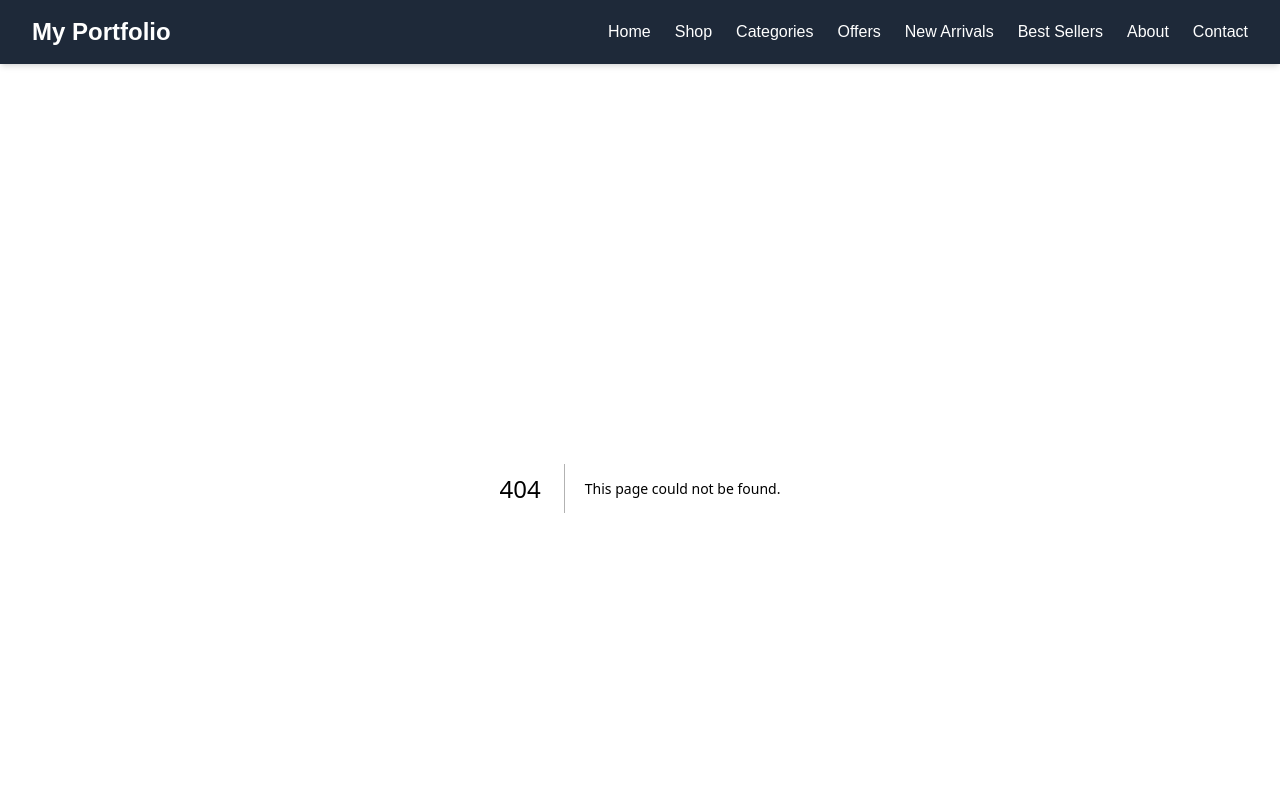
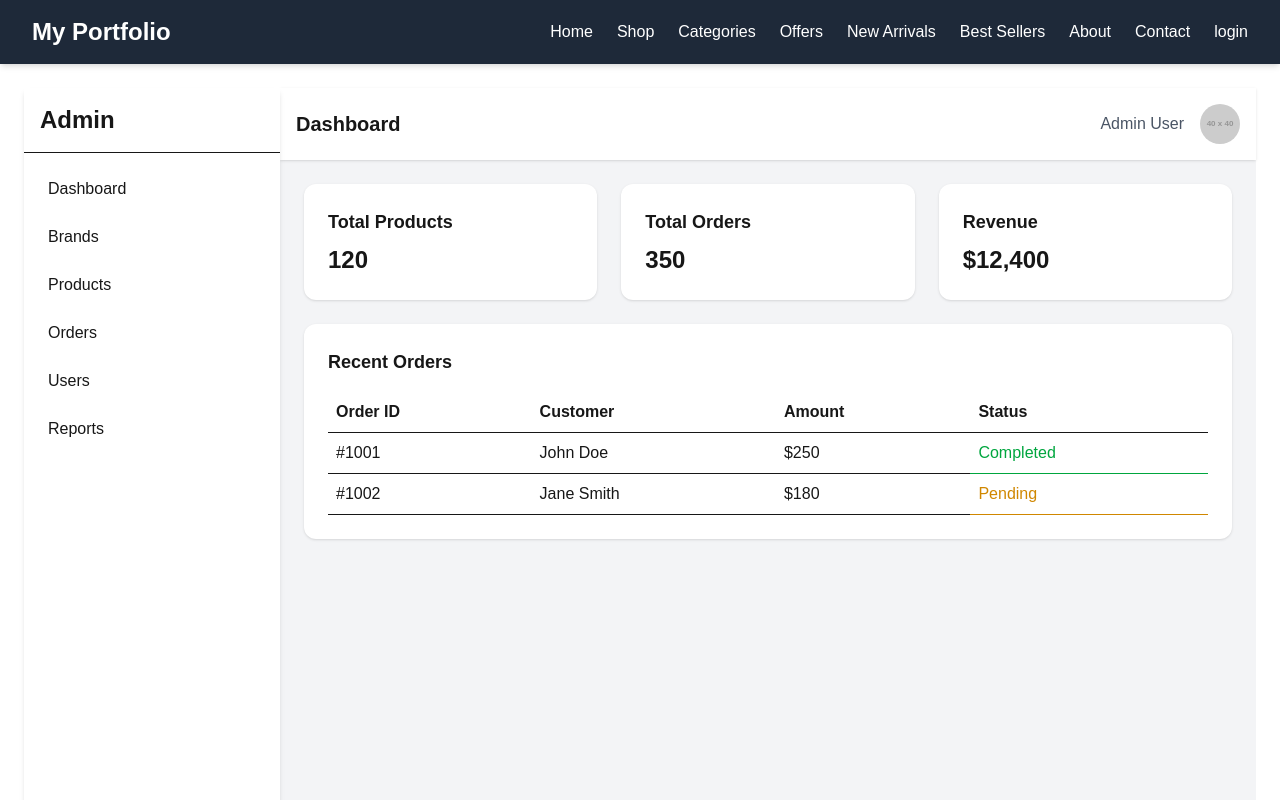
Before and after one commit to NasirUddin93/Ecommerce_NextJS_Laravel_12_frontend, a Next.js app: page /dashboard in a window 1280 px wide. Before the commit this address had no page. Shown: the top 800 px of the page. Built offline with nearby package versions, Linux system fonts and the light colour scheme.

Commit message:
Brands Data fatch from backend

```diff
--- /dev/null
+++ b/app/brands/page.tsx
@@ -0,0 +1,87 @@
+
+"use client";
+
+import { useEffect, useState } from "react";
+import { apiUrl, adminToken } from "../common/http";
+
+interface Brand {
+  id: number;
+  name: string;
+  status: number;
+}
+
+export default function BrandsPage() {
+
+  const [brands, setBrands] = useState<Brand[]>([]);
+
+  const [loader, setLoader] = useState(false);
+
+  const fetchBrands = async () => {
+    try {
+      setLoader(true);
+      const res = await fetch(`${apiUrl}/brands`, {
+        method: "GET",
+        headers: {
+          "Content-Type": "application/json",
+          Accept: "application/json",
+          Authorization: `Bearer ${adminToken()}`,
+        },
+      });
+
+      const result = await res.json();
+      console.log("API result:", result); // 👈 check structure
+      setLoader(false);
+
+      if (result.status === 200) {
+        // Check if result.data is array or nested
+        if (Array.isArray(result.data)) {
+          setBrands(result.data);
+        } else if (Array.isArray(result.data)) {
+          setBrands(result.data);
+        } else {
+          console.error("Unexpected response format:", result.data);
+          setBrands([]); // fallback
+        }
+      } else {
+        console.error("Something went wrong:", result.message);
+      }
+    } catch (error) {
+      setLoader(false);
+      console.error("Error fetching brands:", error);
+    }
+  };
+
+  useEffect(() => {
+    fetchBrands();
+  }, []);
+
+  return (
+    <div className="p-4">
+      <h1 className="text-3xl font-bold mb-4">Brands</h1>
+      {loader ? (
+        <div className="text-center py-6 text-gray-500">Loading...</div>
+      ) : (
+        <div className="grid grid-cols-1 sm:grid-cols-2 md:grid-cols-3 lg:grid-cols-4 gap-6">
+          {brands.length > 0 ? (
+            brands.map((brand) => (
+              <div key={brand.id} className="bg-white p-4 rounded-xl shadow">
+                <h2 className="text-lg font-semibold mb-2">{brand.name}</h2>
+                <p
+                  className={`font-medium ${
+                    brand.status === 1 ? "text-green-600" : "text-red-600"
+                  }`}
+                >
+                  {brand.status === 1 ? "Active" : "Inactive"}
+                </p>
+              </div>
+            ))
+          ) : (
+            <div className="text-center py-6 text-gray-500">
+              No brands found
+            </div>
+          )}
+        </div>
+      )}
+    </div>
+  );
+}
--- /dev/null
+++ b/app/common/http.tsx
@@ -0,0 +1,7 @@
+export const apiUrl = 'http://127.0.0.1:8000/api'
+
+export const adminToken = () => {
+    // const data = JSON.parse(localStorage.getItem('adminInfo'))
+    const data = "2|r6EQ0b7ZJsjcXddVjdVB8WYFSZNfX8RUb3DjzYZwfacb73b7";
+    return data;
+}
--- /dev/null
+++ b/app/dashboard/page.tsx
@@ -0,0 +1,125 @@
+"use client";
+
+import { useState } from "react";
+
+export default function DashboardPage() {
+  const [sidebarOpen, setSidebarOpen] = useState(false);
+
+  return (
+    <div className="min-h-screen flex bg-gray-100">
+      {/* Sidebar */}
+      <aside
+        className={`fixed inset-y-0 left-0 transform ${
+          sidebarOpen ? "translate-x-0" : "-translate-x-full"
+        } w-64 bg-white shadow-md transition-transform duration-200 ease-in-out lg:relative lg:translate-x-0`}
+      >
+        <div className="p-4 text-2xl font-bold border-b">Admin</div>
+        <nav className="p-4 space-y-2">
+          <a href="/dashboard" className="block p-2 rounded hover:bg-gray-200">
+            Dashboard
+          </a>
+          <a href="/brands" className="block p-2 rounded hover:bg-gray-200">
+            Brands
+          </a>
+          <a href="/products" className="block p-2 rounded hover:bg-gray-200">
+            Products
+          </a>
+          <a href="/orders" className="block p-2 rounded hover:bg-gray-200">
+            Orders
+          </a>
+          <a href="/users" className="block p-2 rounded hover:bg-gray-200">
+            Users
+          </a>
+          <a href="/reports" className="block p-2 rounded hover:bg-gray-200">
+            Reports
+          </a>
+        </nav>
+      </aside>
+
+      {/* Main content */}
+      <div className="flex-1 flex flex-col">
+        {/* Topbar */}
+        <header className="flex justify-between items-center bg-white p-4 shadow">
+          <div className="flex items-center space-x-2">
+            {/* Mobile menu button */}
+            <button
+              className="lg:hidden p-2 rounded-md hover:bg-gray-200"
+              onClick={() => setSidebarOpen(!sidebarOpen)}
+            >
+              <svg
+                className="h-6 w-6 text-gray-700"
+                fill="none"
+                stroke="currentColor"
+                viewBox="0 0 24 24"
+              >
+                <path
+                  strokeLinecap="round"
+                  strokeLinejoin="round"
+                  strokeWidth="2"
+                  d="M4 6h16M4 12h16M4 18h16"
+                />
+              </svg>
+            </button>
+            <h1 className="text-xl font-semibold">Dashboard</h1>
+          </div>
+          <div className="flex items-center space-x-4">
+            <span className="hidden sm:block text-gray-600">Admin User</span>
+            <img
+              src="https://via.placeholder.com/40"
+              alt="profile"
+              className="w-10 h-10 rounded-full"
+            />
+          </div>
+        </header>
+
+        {/* Content */}
+        <main className="p-4 sm:p-6">
+          {/* Cards */}
+          <div className="grid grid-cols-1 sm:grid-cols-2 lg:grid-cols-3 gap-6">
+            <div className="bg-white p-6 rounded-xl shadow">
+              <h2 className="text-lg font-semibold">Total Products</h2>
+              <p className="text-2xl font-bold mt-2">120</p>
+            </div>
+            <div className="bg-white p-6 rounded-xl shadow">
+              <h2 className="text-lg font-semibold">Total Orders</h2>
+              <p className="text-2xl font-bold mt-2">350</p>
+            </div>
+            <div className="bg-white p-6 rounded-xl shadow">
+              <h2 className="text-lg font-semibold">Revenue</h2>
+              <p className="text-2xl font-bold mt-2">$12,400</p>
+            </div>
+          </div>
+
+          {/* Table */}
+          <div className="bg-white mt-6 p-4 sm:p-6 rounded-xl shadow overflow-x-auto">
+            <h2 className="text-lg font-semibold mb-4">Recent Orders</h2>
+            <table className="w-full text-left border-collapse text-sm sm:text-base">
+              <thead>
+                <tr>
+                  <th className="border-b p-2">Order ID</th>
+                  <th className="border-b p-2">Customer</th>
+                  <th className="border-b p-2">Amount</th>
+                  <th className="border-b p-2">Status</th>
+                </tr>
+              </thead>
+              <tbody>
+                <tr>
+                  <td className="border-b p-2">#1001</td>
+                  <td className="border-b p-2">John Doe</td>
+                  <td className="border-b p-2">$250</td>
+                  <td className="border-b p-2 text-green-600">Completed</td>
+                </tr>
+                <tr>
+                  <td className="border-b p-2">#1002</td>
+                  <td className="border-b p-2">Jane Smith</td>
+                  <td className="border-b p-2">$180</td>
+                  <td className="border-b p-2 text-yellow-600">Pending</td>
+                </tr>
+              </tbody>
+            </table>
+          </div>
+        </main>
+      </div>
+    </div>
+  );
+}
--- a/app/layout.tsx
+++ b/app/layout.tsx
@@ -1,19 +1,10 @@
 "use client";
 
-import { Geist, Geist_Mono } from "next/font/google";
 import "./globals.css";
 import Link from "next/link";
 import { useState } from "react";
 
-const geistSans = Geist({
-  variable: "--font-geist-sans",
-  subsets: ["latin"],
-});
 
-const geistMono = Geist_Mono({
-  variable: "--font-geist-mono",
-  subsets: ["latin"],
-});
 
 
 export default function RootLayout({
@@ -25,8 +16,8 @@ export default function RootLayout({
 
   return (
     <html lang="en">
-      <body
-        className={`${geistSans.variable} ${geistMono.variable} antialiased bg-gray-100 text-gray-900`} >
+      <body>
+      {/* <body className="bg-gray-100 text-gray-900"> */}
         {/* Header */}
         <header className="bg-gray-800 text-white shadow-md">
           <div className="max-w-7xl mx-auto px-4 sm:px-6 lg:px-8">
@@ -44,6 +35,7 @@ export default function RootLayout({
                 <Link href="/best-sellers" className="hover:text-blue-400">Best Sellers</Link>
                 <Link href="/about" className="hover:text-blue-400">About</Link>
                 <Link href="/contact" className="hover:text-blue-400">Contact</Link>
+                <Link href="/dashboard" className="hover:text-blue-400">login</Link>
               </nav>
 
               {/* Mobile Hamburger */}
@@ -71,6 +63,7 @@ export default function RootLayout({
               <Link href="/best-sellers" className="block hover:text-blue-400">Best Sellers</Link>
               <Link href="/about" className="block hover:text-blue-400">About</Link>
               <Link href="/contact" className="block hover:text-blue-400">Contact</Link>
+              <Link href="/dashboard" className="block hover:text-blue-400">login</Link>
             </nav>
           )}
         </header>
```
